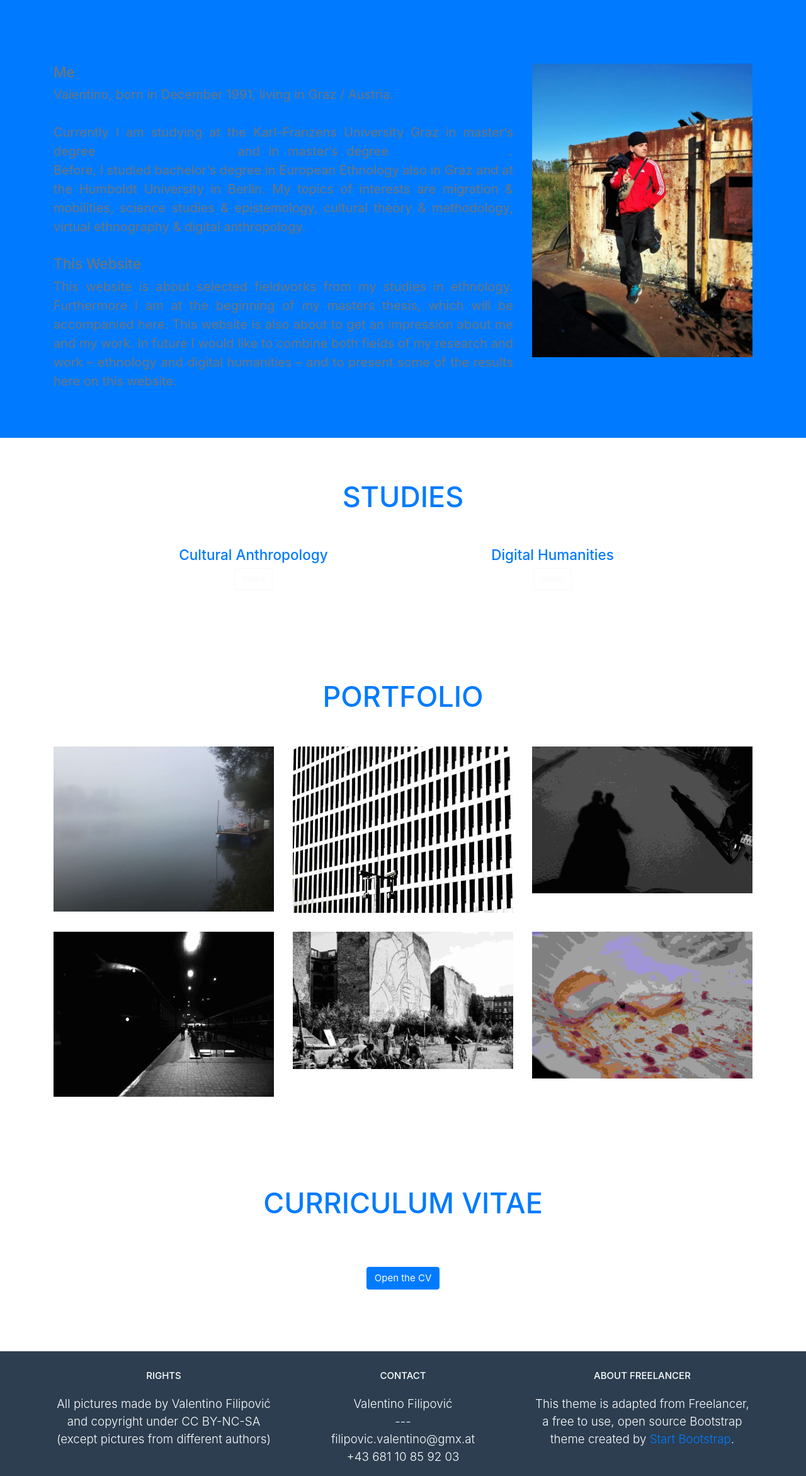
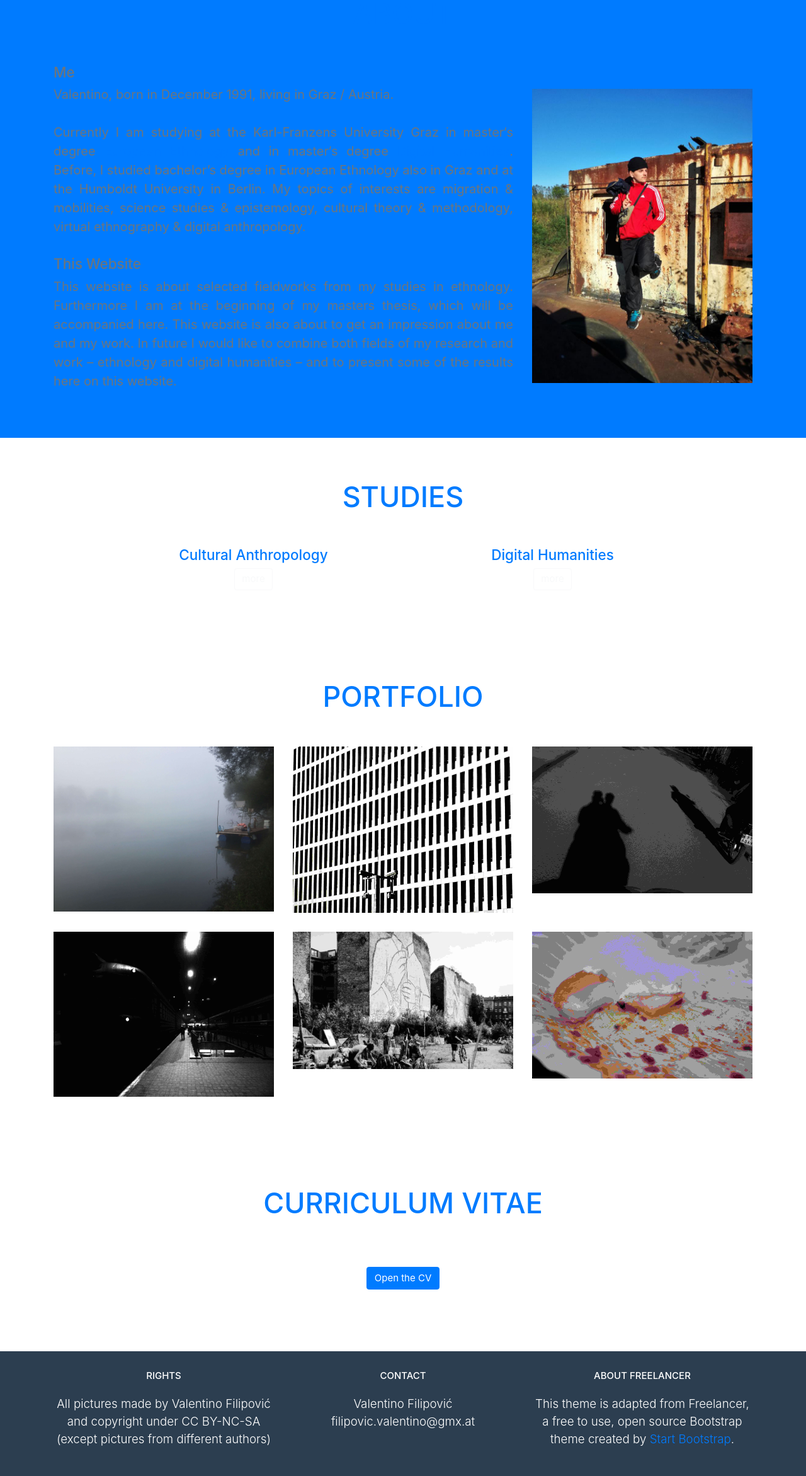
Before and after one commit to valentinofilipovic/valentinofilipovic.github.io, a website with bundled scripts: page index.html in a window 1280 px wide. Shown: the part 454-2797 px from the top of the page at 63% size. Built offline with nearby package versions, Linux system fonts and the light colour scheme.

Commit message:
Changed contact and favicon

```diff
--- a/index.html
+++ b/index.html
@@ -12,6 +12,10 @@
       content="Valentino Filipovic, Graz, Universität Graz, Europäische Ethnologie, Kulturanthropologie, Digitale Geisteswissenschaften, Cultural Anthropology, Digital Humanities" />
     <meta name="author" content="Filipovic Valentino" />
 
+    <!--FavIcon-->
+    <link rel="shortcut icon" type="image/x-icon" href="favicon/favicon.png"/>
+
+    <!--Titel-->
     <title>Filipović Valentino|cultural anthropology and digital humanities</title>
 
     <!-- Bootstrap core CSS -->
@@ -126,7 +130,7 @@
             <div class="thumbnail">
               <a href="img/profil.JPG" target="_blank">
                 <img src="img/profil.JPG" alt="Picture shows Valentino Filipovic"
-                  style="width:100%; height:100%" />
+                  style="width:350px; height:467px; margin-top:40px" />
               </a>
             </div>
           </div>
@@ -496,8 +500,7 @@
           </div>
           <div class="col-md-4 mb-5 mb-lg-0">
             <h6 class="text-uppercase mb-4">Contact</h6>
-            <p class="lead mb-0">Valentino
-              Filipović<br />---<br />filipovic.valentino@gmx.at<br />+43 681 10 85 92 03</p>
+            <p class="lead mb-0">Valentino Filipović<br /><!--spam@protection.de-->filipovic.vale<!--protection@spam.at-->ntino@gm<!--spam@protection.de-->x.at</p>
           </div>
           <div class="col-md-4">
             <h6 class="text-uppercase mb-4">About Freelancer</h6>
```
Also changed, not shown: favicon/favicon.png (added).
